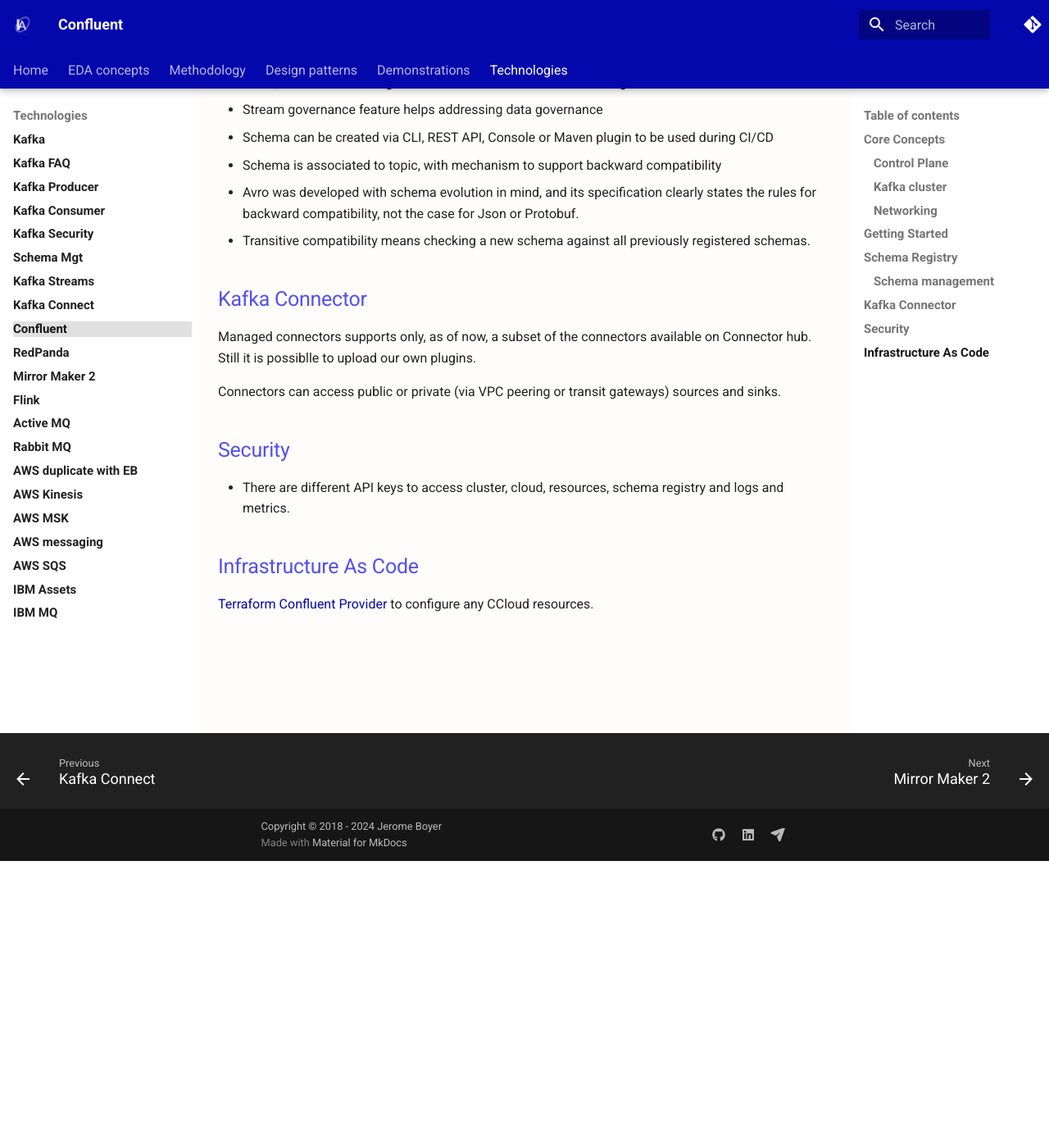
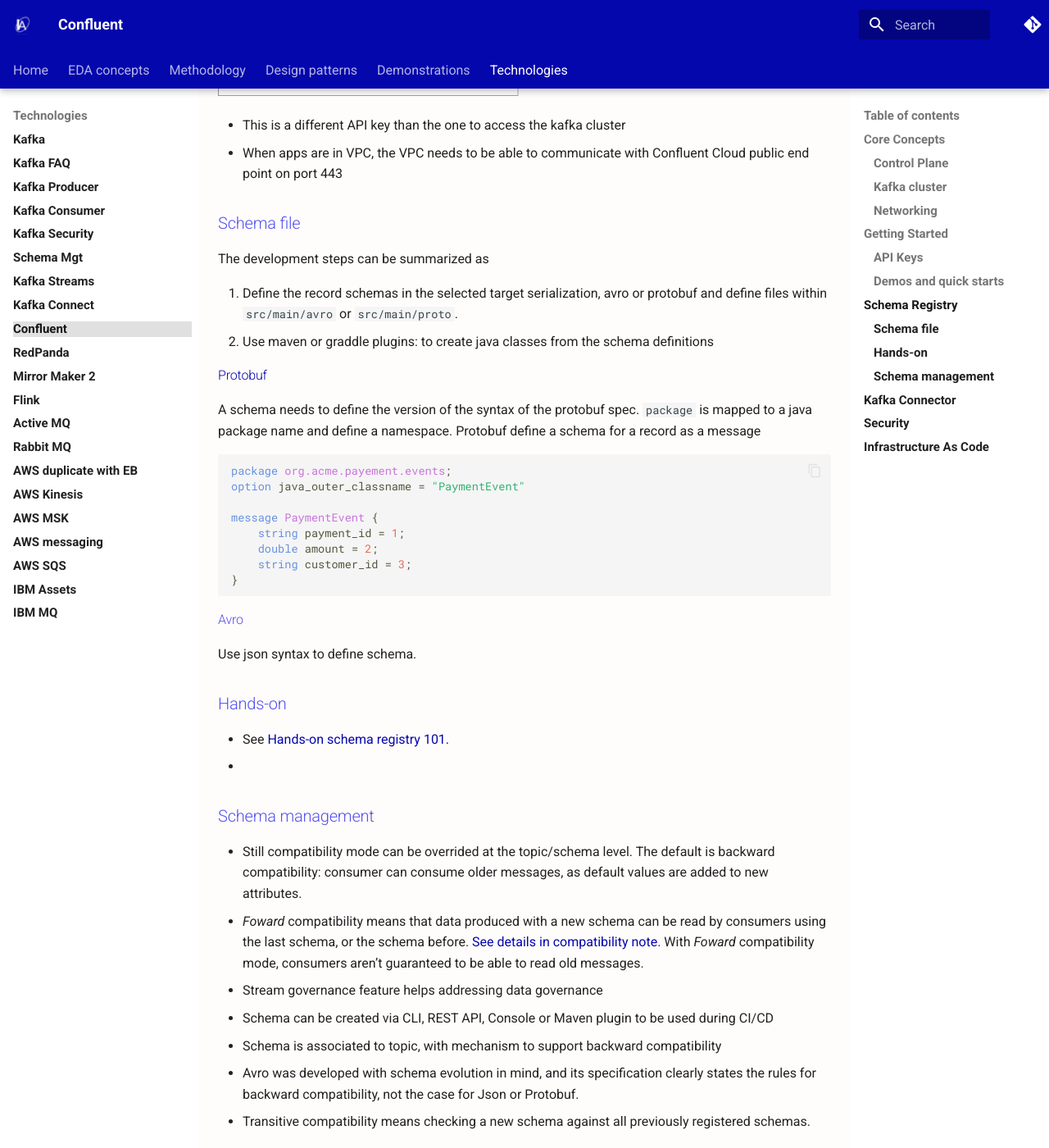
Before and after one commit to jbcodeforce/eda-studies, an MkDocs documentation site: the page built from docs/techno/confluent/index.md, in a window 1280 px wide and 1400 px high, scrolled down 7424 px. Shown: the whole window at 82% size. Built offline with MkDocs 1.6.1 and Material for MkDocs 9.7.7, drawn with Linux system fonts in a browser that asks for light colours; comment, search, counter and statistics services are not loaded; before the commit the page ends 8474 px from its top, so only the background shows below that; some of the changed text lies outside the part shown.

Commit message:
wk onccloud content

````diff
--- a/docs/techno/confluent/index.md
+++ b/docs/techno/confluent/index.md
@@ -120,7 +120,19 @@
 
 CLI configuration is saved in ~/.confluent/config.json
 
-[Different demos to use local kafka or Confluent Cloud cluster](https://github.com/jbcodeforce/eda-quickstarts)
+### API Keys
+
+We need:
+
+* Confluent Cloud login user and password
+* Cluster API Key: `confluent api-key create --resource <cluster_id>`
+* Special Key for Flink: select a service account key for long running jobs while for interactive sessions, use user account key. For the REST API use base64 to encode the key. Keys are scoped per environment.
+
+### Demos and quick starts
+
+* [Quickstart with Console](https://docs.confluent.io/cloud/current/flink/get-started/quick-start-cloud-console.html)
+* [Java Table API Quick Start](https://docs.confluent.io/cloud/current/flink/get-started/quick-start-java-table-api.html)
+* [Different demos to use local kafka or Confluent Cloud cluster](https://github.com/jbcodeforce/eda-quickstarts) and [Flink studies](https://github.com/jbcodeforce/flink-studies)
 
 ## [Schema Registry](https://docs.confluent.io/platform/current/schema-registry/index.html)
 
@@ -152,8 +164,38 @@
 * This is a different API key than the one to access the kafka cluster
 * When apps are in VPC, the VPC needs to be able to communicate with  Confluent Cloud public end point on port 443
 
+### Schema file
 
-See [Hands-on schema registry 101.](https://developer.confluent.io/courses/apache-kafka/schema-registry-hands-on/)
+The development steps can be summarized as
+
+1. Define the record schemas in the selected target serialization, avro or protobuf and define files within `src/main/avro` or `src/main/proto`.
+1. Use maven or graddle plugins: to create java classes from the schema definitions
+
+#### [Protobuf](https://protobuf.dev/)
+
+A schema needs to define the version of the syntax of the protobuf spec.
+`package` is mapped to a java package name and define a namespace. Protobuf define a schema for a record as a message
+
+```protobuf
+package org.acme.payement.events;
+option java_outer_classname = "PaymentEvent"
+
+message PaymentEvent {
+    string payment_id = 1;
+    double amount = 2;
+    string customer_id = 3;
+}
+```
+
+#### Avro
+
+Use json syntax to define schema.
+
+
+### Hands-on
+
+* See [Hands-on schema registry 101.](https://developer.confluent.io/courses/apache-kafka/schema-registry-hands-on/)
+*
 
 ### Schema management
 
````
Also changed, not shown: other parts of docs/techno/confluent/index.md (+2 -2 lines), docs/techno/ibm-mq/diagrams/native-ha.drawio.svg.
